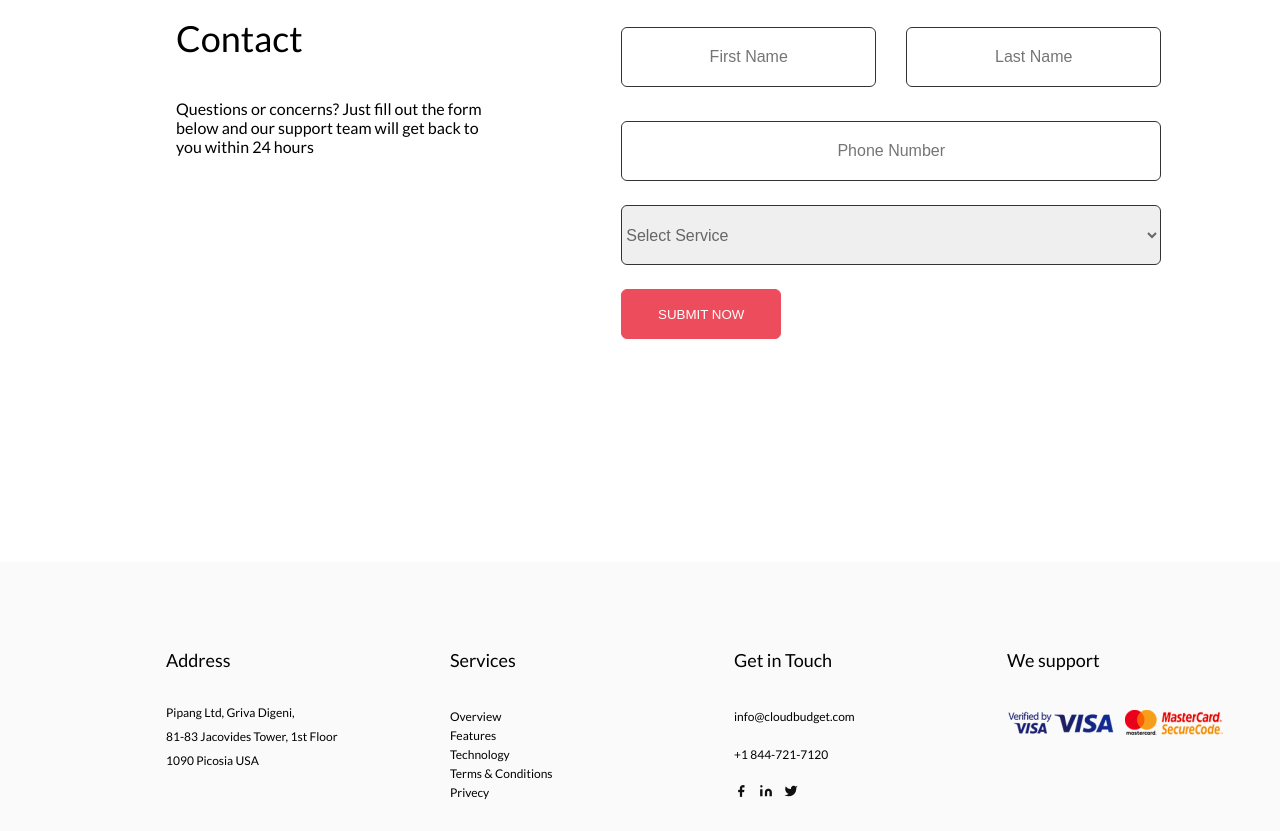
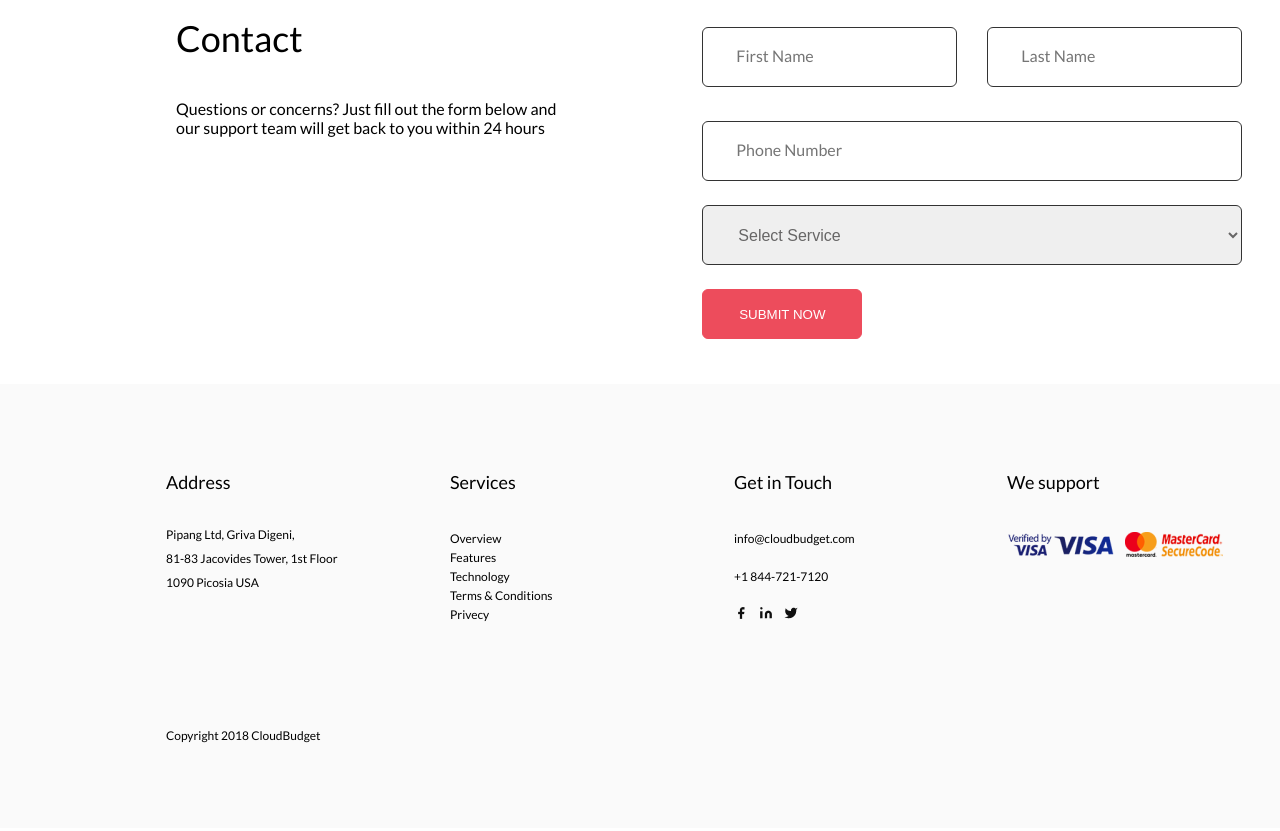
Before and after one commit to MaryBondarenko/Basic_homework_Mary, a plain HTML site: page HW_4/hw_4.html in a window 1280 px wide. Shown: the part 700-1531 px from the top of the page. Drawn offline with Linux system fonts and the light colour scheme.

Commit message:
add some chenches

```diff
--- a/HW_4/hw_4.html
+++ b/HW_4/hw_4.html
@@ -48,11 +48,10 @@
             </div>
             <div class="main_2" >
                  <div class="wrapper">
-                    <input class="input_name" type="text" placeholder="First Name">
-                    <input class="input_name"type="text" placeholder="Last Name">
+                    <input class="input_name" name="your_name"  placeholder="First Name">
+                    <input class="input_name" name="your_name" placeholder="Last Name">
                  </div>
-
-                <input class="input_phone"type="textholder" placeholder="Phone Number">
+                    <input class="input_phone" name="your_phone" placeholder="Phone Number">
                     <select name="select">
                         <option value="value1">Select Service</option>
                     </select>
--- a/HW_4/style.css
+++ b/HW_4/style.css
@@ -3,10 +3,8 @@ body {
     background-color: rgb(255, 255, 255);
 }
 
- /* BLOCK_1 */
 .block_1 {
     max-height:500px;
-    Height: 500px;
     background-color: #ED4C5C;
     display: flex;
     font-family: 'Lato', sans-serif;
@@ -54,7 +52,6 @@ aside h1 {
     left: 273px;
 }
 main {
-    Height:500px;
     width: 740px;
     float: right;
     position: relative;
@@ -63,7 +60,6 @@ main {
 .main_div {
     position: absolute;
     Width:653px;
-    Height:500px;
     margin-top: -40px;
 
 }
@@ -100,27 +96,22 @@ top: 60px;
 
 /* BLOCK_2 */
 
-
 .block_2 {
    display: flex;
     margin: 0 auto;
-    Height: 500px;
     background-color: #FFFFFF;
     padding-left: 176px;
     padding-top:117px;
     font-family: 'Lato', sans-serif;
+}
+.aside_2 {
+    line-height: 1.2;
+     padding-bottom: 100px;
 
 }
-.aside_2 {
-    padding-right: 125px;
-    width: 700px;
-    line-height: 1.2;
-     Height:500px;
-     padding-bottom: 100px;
-}
 .main_2 {
-    Width:1440px;
-    Height:500px;
+  padding-left: 125px;
+
 }
 .wrapper {
     width: 540px;
@@ -129,7 +120,6 @@ top: 60px;
     justify-content: space-between;
     display: flex;
     justify-content: space-between;
-
 }
 .input_name {
     Width:255px;
@@ -141,18 +131,26 @@ top: 60px;
     margin-top:10px;
 }
 
-input {
+input,
+.input_phone,
+select  {
     Width:540px;
     Height:60px;
+}
+
+input {
     border: 1px solid #333333;
     border-radius: 6px;
     box-sizing: border-box;
     color: #676666;
-    text-align: center;
+}
+
+::placeholder {
+    padding-left: 31px;
+    font-family: 'Lato', sans-serif;
+
 }
 .input_phone {
-    Width:540px;
-    Height:60px;
     border-color: #333333;
     Weight:400;
     font-size: 16px;
@@ -163,13 +161,12 @@ select {
     color: #676666;
     font-size: 16px;
      font-weight: 400;
-     Width:540px;
-     Height:60px;
      border: 1px solid #333333;
      border-radius: 6px;
     bottom: 155px;
     left: 735px;
     margin-top: 24px;
+    padding-left: 31px;
 }
 
 button {
@@ -189,16 +186,13 @@ button {
 /* BLOCK_3 */
 
 .block_3 {
-    Height: 435px;
     background-color: #FAFAFA;
     font-family: 'Lato', sans-serif;
     margin-top: 45px;
     display: flex;
-
 }
 .adress_wrapper {
     width:254px;
-    Height:109px;
     color: black;
     padding-top: 85px;
     padding-left: 166px;
@@ -209,7 +203,7 @@ button {
 .copyright {
     margin-top: 141px;
     Width:155px;
- Height:14px;
+    margin-bottom: 86px;
 }
 .adress_1,
 .services,
@@ -222,7 +216,6 @@ button {
 .services_wrapper,
 .info_wrapper {
     width:254px;
-    Height:9px;
     color: black;
     padding-left: 30px;
     margin-top: 85px;
@@ -230,9 +223,7 @@ button {
     font-size: 12px;
     line-height: 19px;
 }
-.info_wrapper {
-    Height:128px;
-}
+
 .fb,
 .in,
 .twitter {
@@ -259,7 +250,6 @@ Height:31px;
 }
 .support_wrapper {
     Width:216px;
-    Height:31px;
     margin-top: 85px;
     margin-left: 19px;
 }
```
Also changed, not shown: 1 other file. Lines whose indentation alone changed are shown as unchanged.
